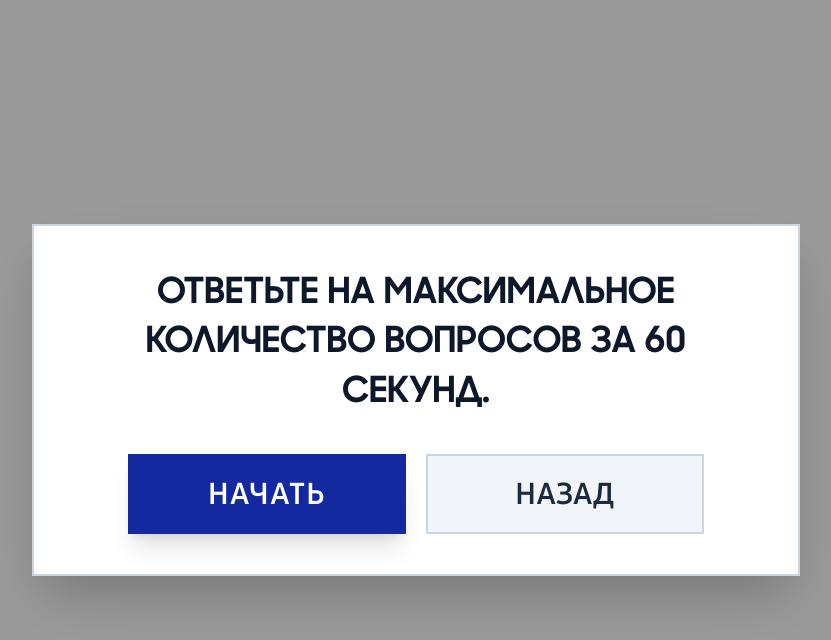
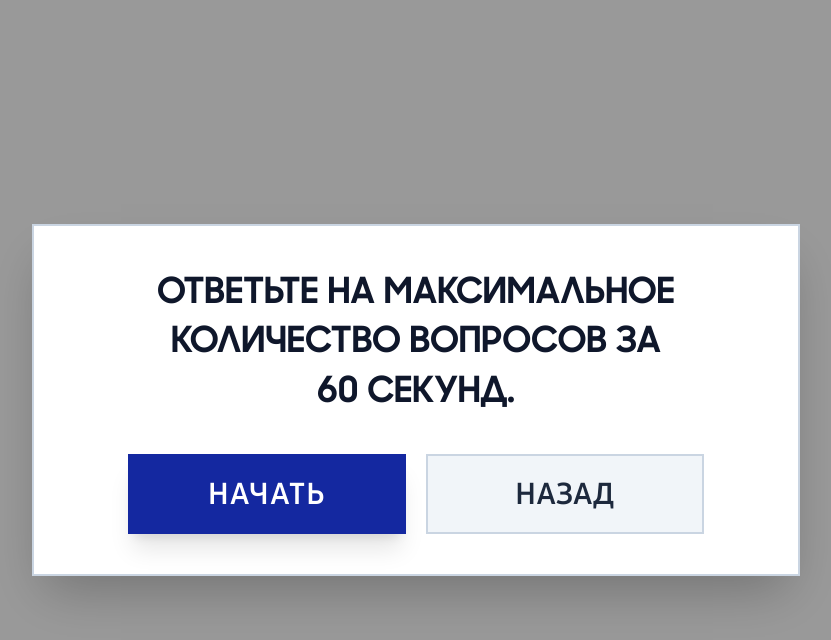
Before and after one commit to romapromo1/samsung-galaxy-quiz, a React (Vite) app: page / in a window 1280 px wide. Both pictures are taken after a click on the button "НАЧАТЬ". Shown: the top 640 px of the page, without its empty margins (224-1055 px from the left). Built offline with nearby package versions, Linux system fonts and the light colour scheme.

Commit message:
style: move '60 СЕКУНД.' to separate line in PromptModal

```diff
--- a/src/components/PromptModal.tsx
+++ b/src/components/PromptModal.tsx
@@ -12,7 +12,9 @@ export const PromptModal: React.FC<PromptModalProps> = ({ onStart, onClose }) =>
 
         {/* Responsive prompt text */}
         <p className="text-xl sm:text-3xl md:text-4xl font-black text-slate-900 leading-snug tracking-normal font-brand-headline">
-          ОТВЕТЬТЕ НА МАКСИМАЛЬНОЕ КОЛИЧЕСТВО ВОПРОСОВ ЗА 60 СЕКУНД.
+          ОТВЕТЬТЕ НА МАКСИМАЛЬНОЕ КОЛИЧЕСТВО ВОПРОСОВ ЗА
+          <br />
+          <span className="inline-block whitespace-nowrap">60 СЕКУНД.</span>
         </p>
 
         {/* Buttons: identical size and font to WelcomeScreen button */}
```
Also changed, not shown: 1 other file (tests, documents, lock files or other folders).
